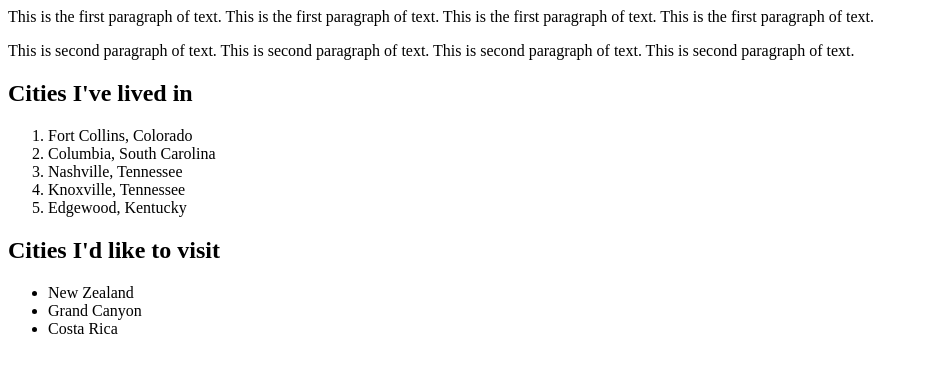
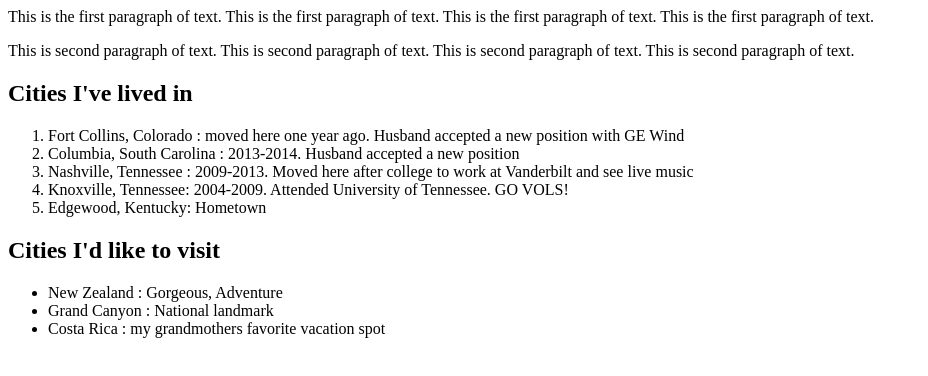
Before and after one commit to micah-eberhard/HTML_favorites, a plain HTML site: page index.html in a window 1280 px wide. Shown: the whole page, without its empty margins (0-928 px from the left). Drawn offline with Linux system fonts and the light colour scheme.

Commit message:
list descriptions

```diff
--- a/index.html
+++ b/index.html
@@ -8,17 +8,17 @@
       This is second paragraph of text. This is second paragraph of text.</p>
       <h2>Cities I've lived in</h2>
         <ol>
-          <li>Fort Collins, Colorado</li>
-          <li>Columbia, South Carolina</li>
-          <li>Nashville, Tennessee</li>
-          <li>Knoxville, Tennessee</li>
-          <li>Edgewood, Kentucky</li>
+          <li>Fort Collins, Colorado : moved here one year ago. Husband accepted a new position with GE Wind</li>
+          <li>Columbia, South Carolina : 2013-2014. Husband accepted a new position</li>
+          <li>Nashville, Tennessee : 2009-2013. Moved here after college to work at Vanderbilt and see live music</li>
+          <li>Knoxville, Tennessee: 2004-2009. Attended University of Tennessee. GO VOLS!</li>
+          <li>Edgewood, Kentucky: Hometown</li>
         </ol>
       <h2>Cities I'd like to visit</h2>
         <ul>
-          <li>New Zealand</li>
-          <li>Grand Canyon</li>
-          <li>Costa Rica</li>
+          <li>New Zealand : Gorgeous, Adventure</li>
+          <li>Grand Canyon : National landmark</li>
+          <li>Costa Rica : my grandmothers favorite vacation spot</li>
         </ul>
     </body>
   </head>
```
